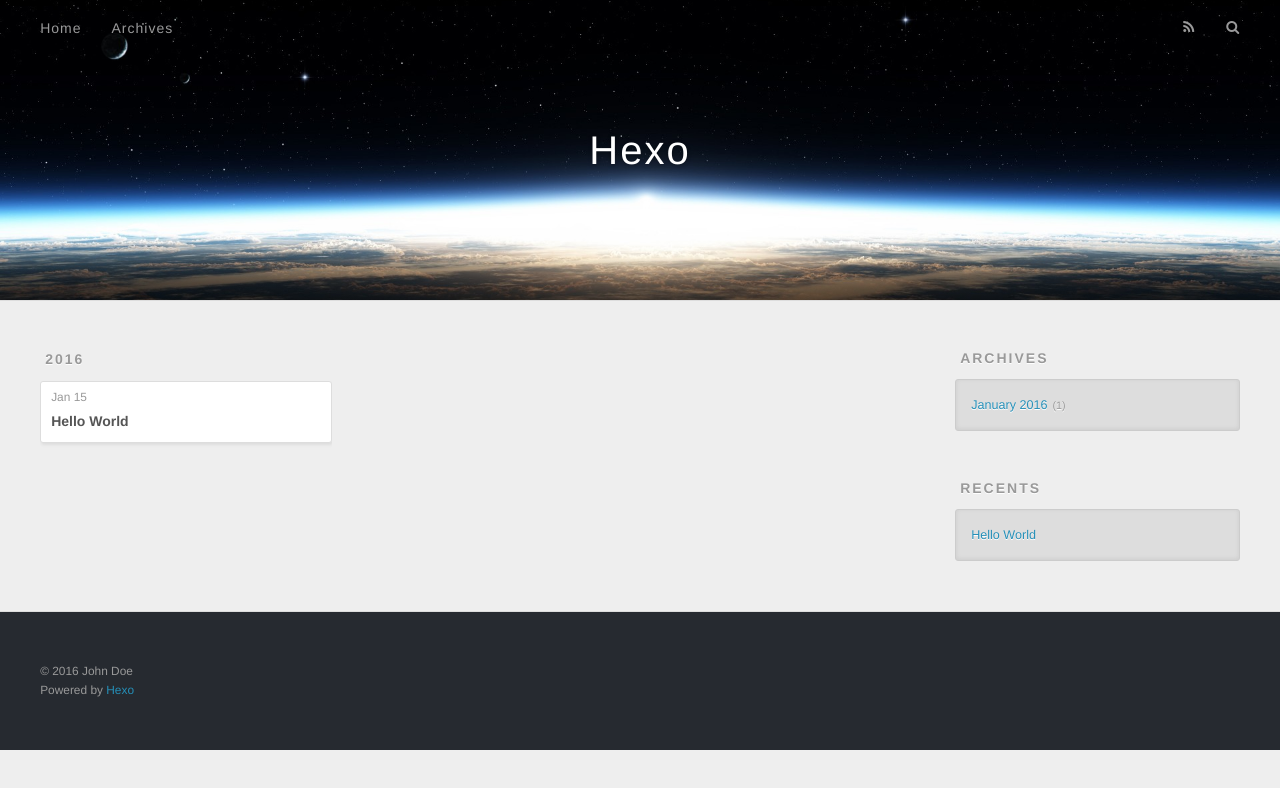
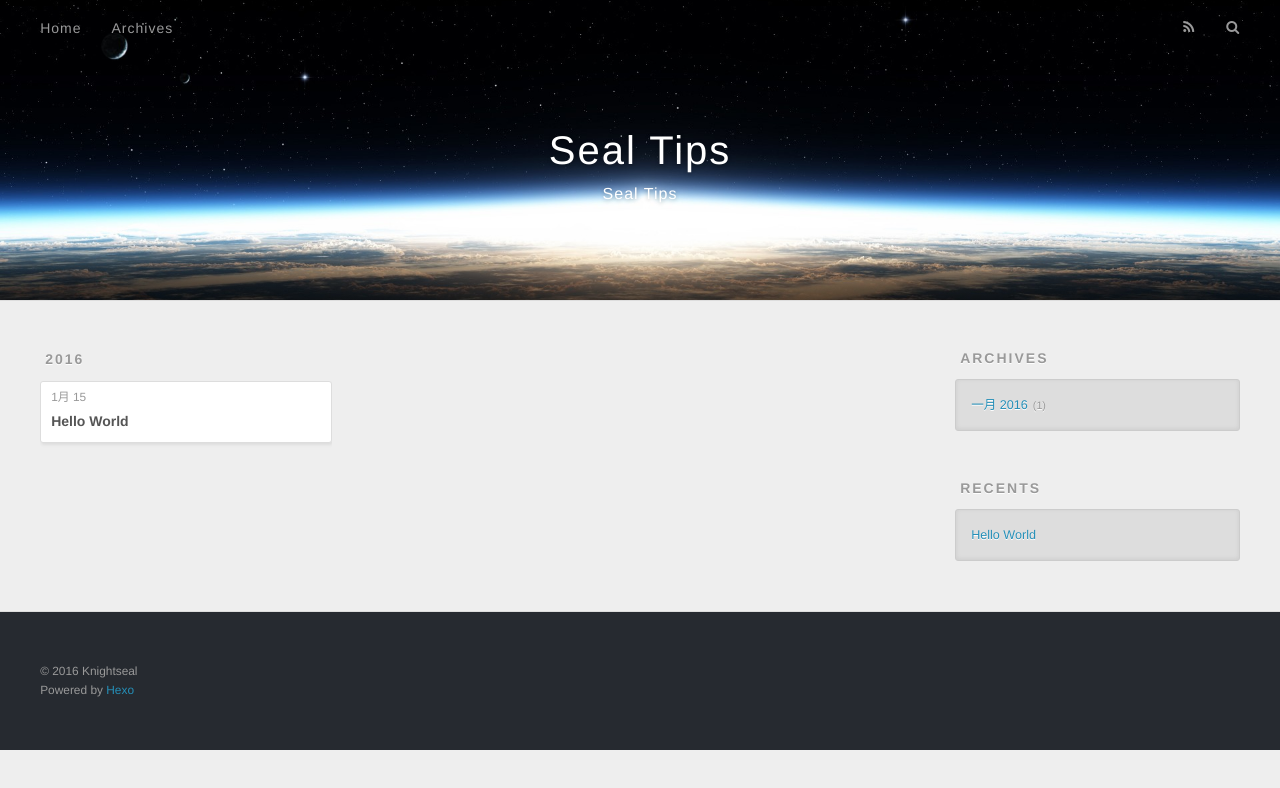
Before and after one commit to knightseal/knightseal, a plain HTML site: page archives/2016/01/index.html in a window 1280 px wide. Drawn offline with nearby package versions, Linux system fonts and the light colour scheme.

Commit message:
Site updated: 2016-01-19 10:16:29

```diff
--- a/archives/2016/01/index.html
+++ b/archives/2016/01/index.html
@@ -3,19 +3,19 @@
 <head>
   <meta charset="utf-8">
 
-  <title>Archives: 2016/1 | Hexo</title>
+  <title>Archives: 2016/1 | Seal Tips</title>
   <meta name="viewport" content="width=device-width, initial-scale=1, maximum-scale=1">
-  <meta name="description">
+  <meta name="description" content="knightseal.github.io">
 <meta property="og:type" content="website">
-<meta property="og:title" content="Hexo">
+<meta property="og:title" content="Seal Tips">
 <meta property="og:url" content="http://yoursite.com/archives/2016/01/index.html">
-<meta property="og:site_name" content="Hexo">
-<meta property="og:description">
+<meta property="og:site_name" content="Seal Tips">
+<meta property="og:description" content="knightseal.github.io">
 <meta name="twitter:card" content="summary">
-<meta name="twitter:title" content="Hexo">
-<meta name="twitter:description">
+<meta name="twitter:title" content="Seal Tips">
+<meta name="twitter:description" content="knightseal.github.io">
 
-    <link rel="alternative" href="/atom.xml" title="Hexo" type="application/atom+xml">
+    <link rel="alternative" href="/atom.xml" title="Seal Tips" type="application/atom+xml">
 
 
     <link rel="icon" href="/favicon.png">
@@ -33,8 +33,12 @@
   <div id="header-outer" class="outer">
     <div id="header-title" class="inner">
       <h1 id="logo-wrap">
-        <a href="/" id="logo">Hexo</a>
+        <a href="/" id="logo">Seal Tips</a>
       </h1>
+
+        <h2 id="subtitle-wrap">
+          <a href="/" id="subtitle">Seal Tips</a>
+        </h2>
 
     </div>
     <div id="header-inner" class="inner">
@@ -76,7 +80,7 @@
   <div class="archive-article-inner">
     <header class="archive-article-header">
       <a href="/2016/01/15/hello-world/" class="archive-article-date">
-  <time datetime="2016-01-15T03:48:44.000Z" itemprop="datePublished">Jan 15</time>
+  <time datetime="2016-01-15T03:48:44.000Z" itemprop="datePublished">1月 15</time>
 </a>
 
 
@@ -106,7 +110,7 @@
   <div class="widget-wrap">
     <h3 class="widget-title">Archives</h3>
     <div class="widget">
-      <ul class="archive-list"><li class="archive-list-item"><a class="archive-list-link" href="/archives/2016/01/">January 2016</a><span class="archive-list-count">1</span></li></ul>
+      <ul class="archive-list"><li class="archive-list-item"><a class="archive-list-link" href="/archives/2016/01/">一月 2016</a><span class="archive-list-count">1</span></li></ul>
     </div>
   </div>
 
@@ -133,7 +137,7 @@
 
   <div class="outer">
     <div id="footer-info" class="inner">
-      &copy; 2016 John Doe<br>
+      &copy; 2016 Knightseal<br>
       Powered by <a href="http://hexo.io/" target="_blank">Hexo</a>
     </div>
   </div>
```
Also changed, not shown: 2016/01/15/hello-world/index.html (+11 -7 lines), archives/2016/index.html (+16 -12 lines), archives/index.html (+16 -12 lines), index.html (+16 -12 lines).
